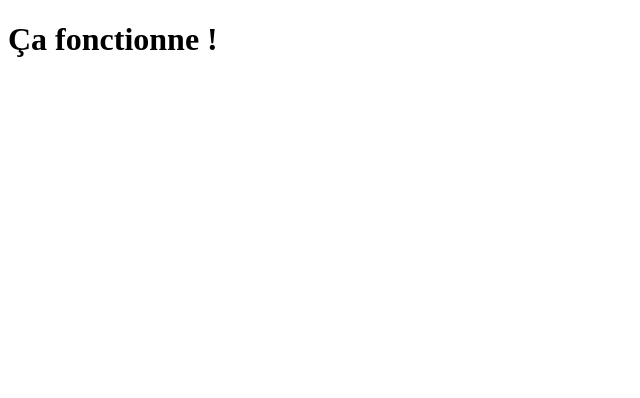
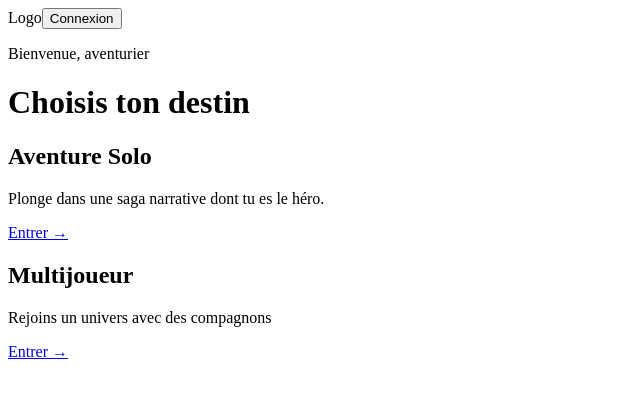
Before and after one commit to nawtam/ft_transcendence, a React (Vite) app in the folder frontend/: page / in a window 1280 px wide. Shown: the top 398 px of the page, without its empty margins (0-640 px from the left). Built offline with nearby package versions, Linux system fonts and the light colour scheme.

Commit message:
added component on home page

```diff
--- a/frontend/src/App.tsx
+++ b/frontend/src/App.tsx
@@ -1,9 +1,7 @@
+import Home from './pages/Home'
+
 function App() {
-  return (
-    <div>
-      <h1>Ça fonctionne !</h1>
-    </div>
-  )
+  return <Home />
 }
 
 export default App
--- /dev/null
+++ b/frontend/src/composants/DestinyCard.tsx
@@ -0,0 +1,17 @@
+interface DestinyCardProps {
+  title: string
+  description: string
+}
+
+
+function DestinyCard({ title, description }: DestinyCardProps) {
+  return (
+    <article>
+      <h2>{title}</h2>
+      <p>{description}</p>
+      <a href="#">Entrer →</a>
+    </article>
+  )
+}
+
+export default DestinyCard
--- /dev/null
+++ b/frontend/src/pages/Home.tsx
@@ -0,0 +1,30 @@
+import DestinyCard from '../composants/DestinyCard'
+
+function Home() {
+  return (
+    <div>
+      <header>
+        <span>Logo</span>
+        <button>Connexion</button>
+      </header>
+
+      <main>
+        <p>Bienvenue, aventurier</p>
+        <h1>Choisis ton destin</h1>
+
+        <div>
+          <DestinyCard
+            title="Aventure Solo"
+            description="Plonge dans une saga narrative dont tu es le héro."
+          />
+          <DestinyCard
+            title="Multijoueur"
+            description="Rejoins un univers avec des compagnons"
+          />
+        </div>
+      </main>
+    </div>
+  )
+}
+
+export default Home
```
